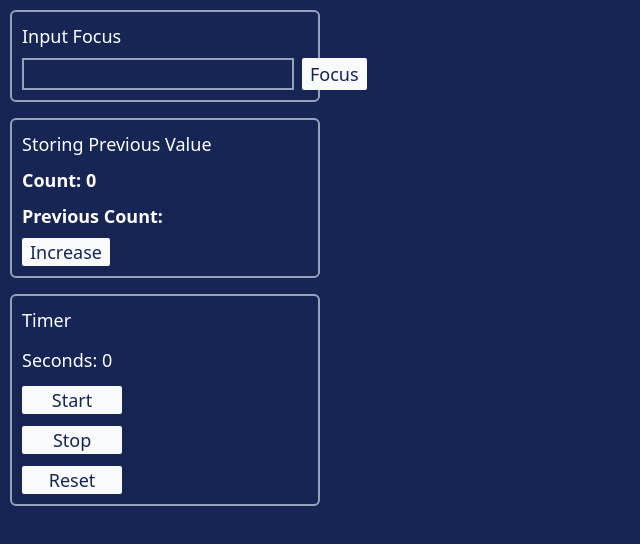
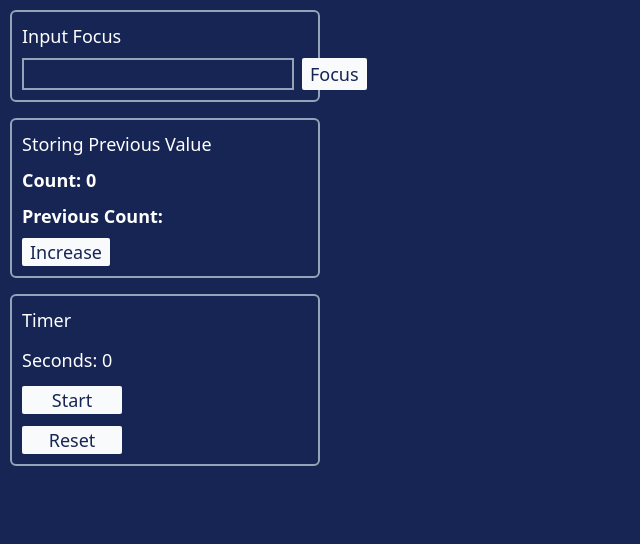
Before and after one commit to AlexisAubreyBrusola/learning-react, a React (Vite) app in the folder learning-hooks/: page / in a window 1280 px wide. Shown: the top 544 px of the page, without its empty margins (0-640 px from the left). Built offline with nearby package versions, Linux system fonts and the light colour scheme.

Commit message:
Remove the Start to Continue button and combined the Start and Stop button

```diff
--- a/learning-hooks/src/UseRef/Timer.jsx
+++ b/learning-hooks/src/UseRef/Timer.jsx
@@ -28,16 +28,10 @@ const Timer = () => {
 
       <div className="flex flex-col gap-3">
         <button
-          onClick={startTimer}
+          onClick={seconds > 0 ? stopTimer : startTimer}
           className="bg-slate-50 text-blue-950 rounded-sm px-2 max-w-[35%]"
         >
-          {seconds > 0 ? "Continue" : "Start"}
-        </button>
-        <button
-          onClick={stopTimer}
-          className="max-w-[35%] bg-slate-50 text-blue-950 rounded-sm px-2"
-        >
-          Stop
+          {seconds > 0 ? "Stop" : "Start"}
         </button>
 
         <button
```
